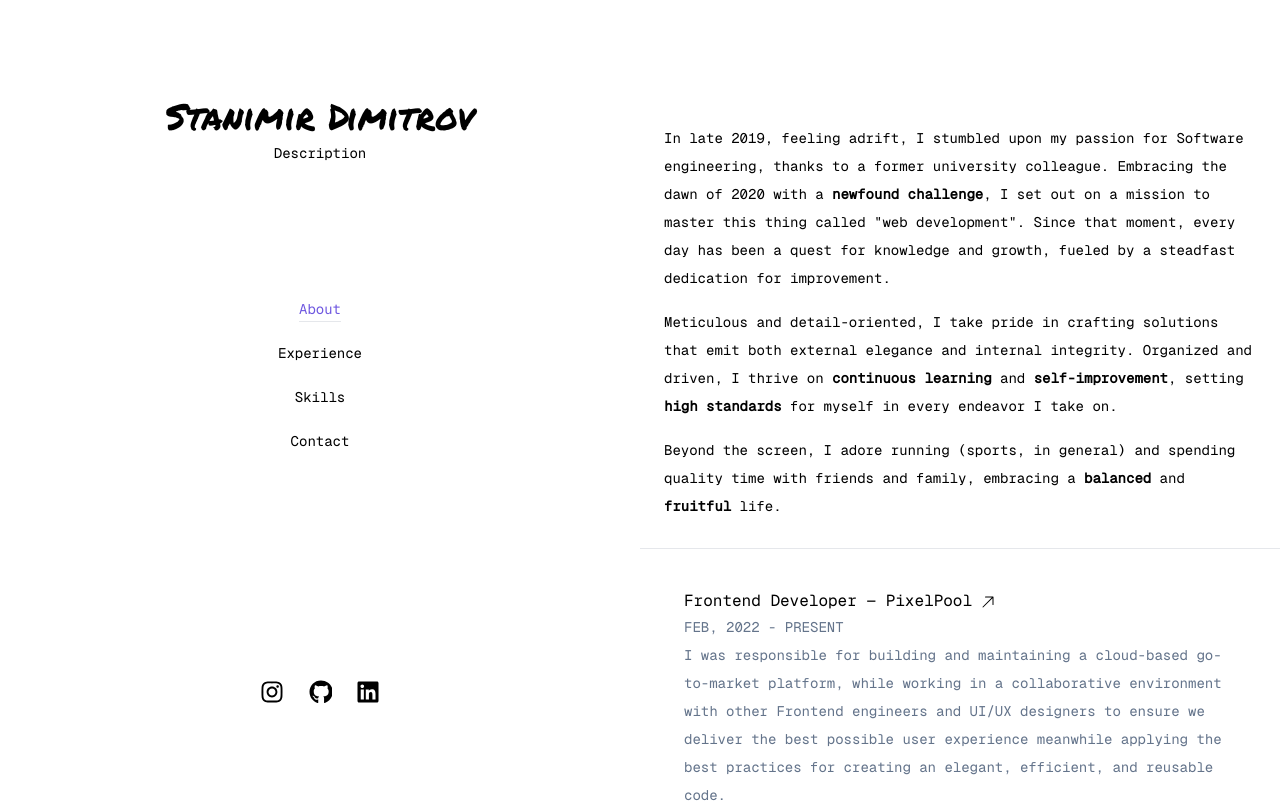
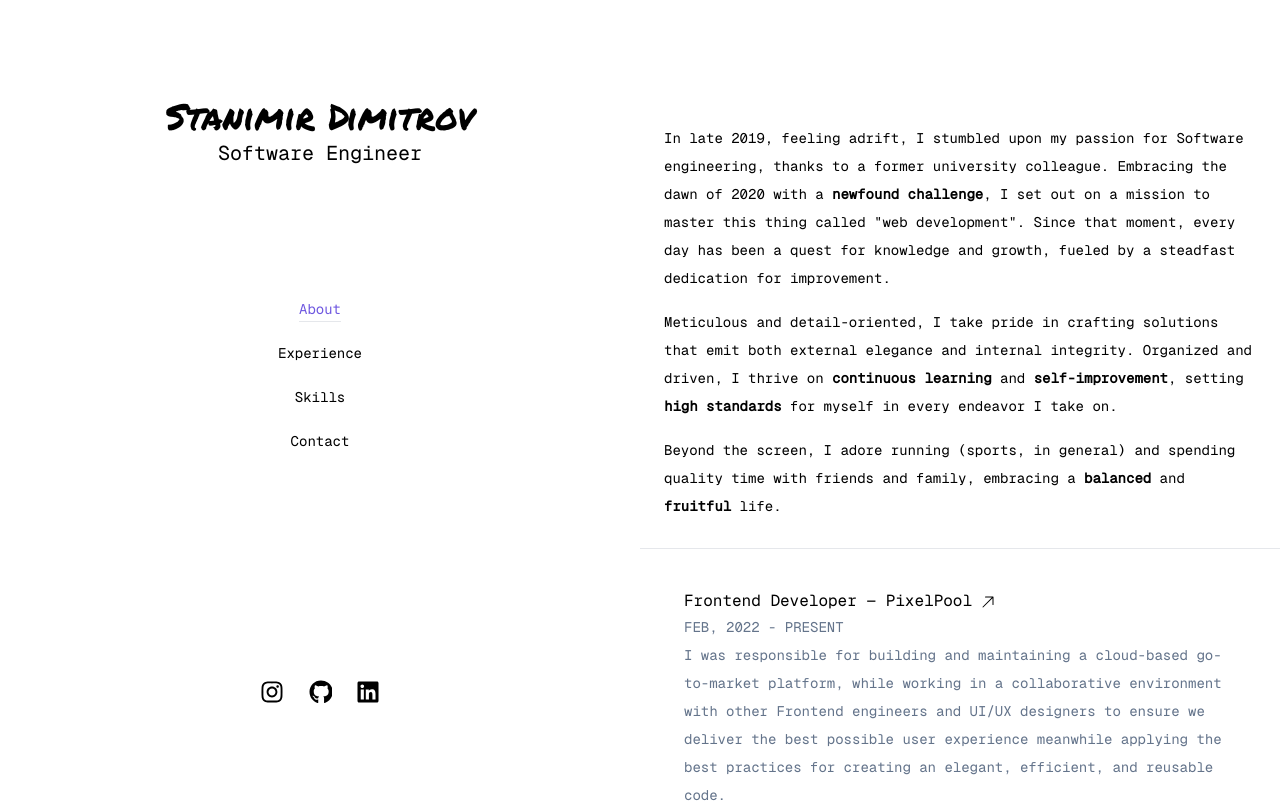
Before and after one commit to standimitrovv/portfolio-23, a React (Vite) app: page / in a window 1280 px wide. Shown: the top 803 px of the page. Built offline with nearby package versions, Linux system fonts and the light colour scheme; no server answers.

Commit message:
feat: add a brief description

```diff
--- a/src/features/navbar/Navbar.tsx
+++ b/src/features/navbar/Navbar.tsx
@@ -17,7 +17,7 @@ export const Navbar: React.FunctionComponent = () => {
             Stanimir Dimitrov
           </span>
 
-          <p>Description</p>
+          <p className='text-xl'>Software Engineer</p>
         </div>
 
         <ul className='flex flex-col gap-4 items-center mt-32'>
```
